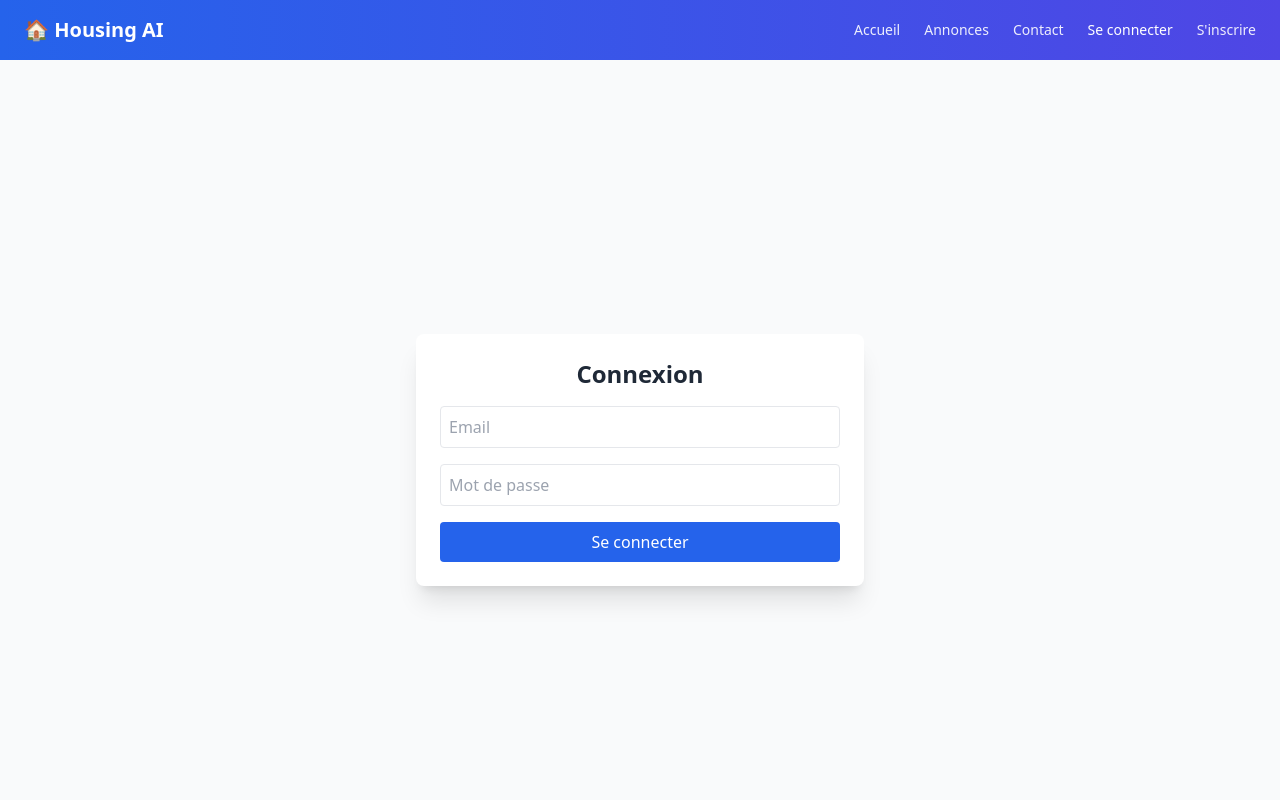
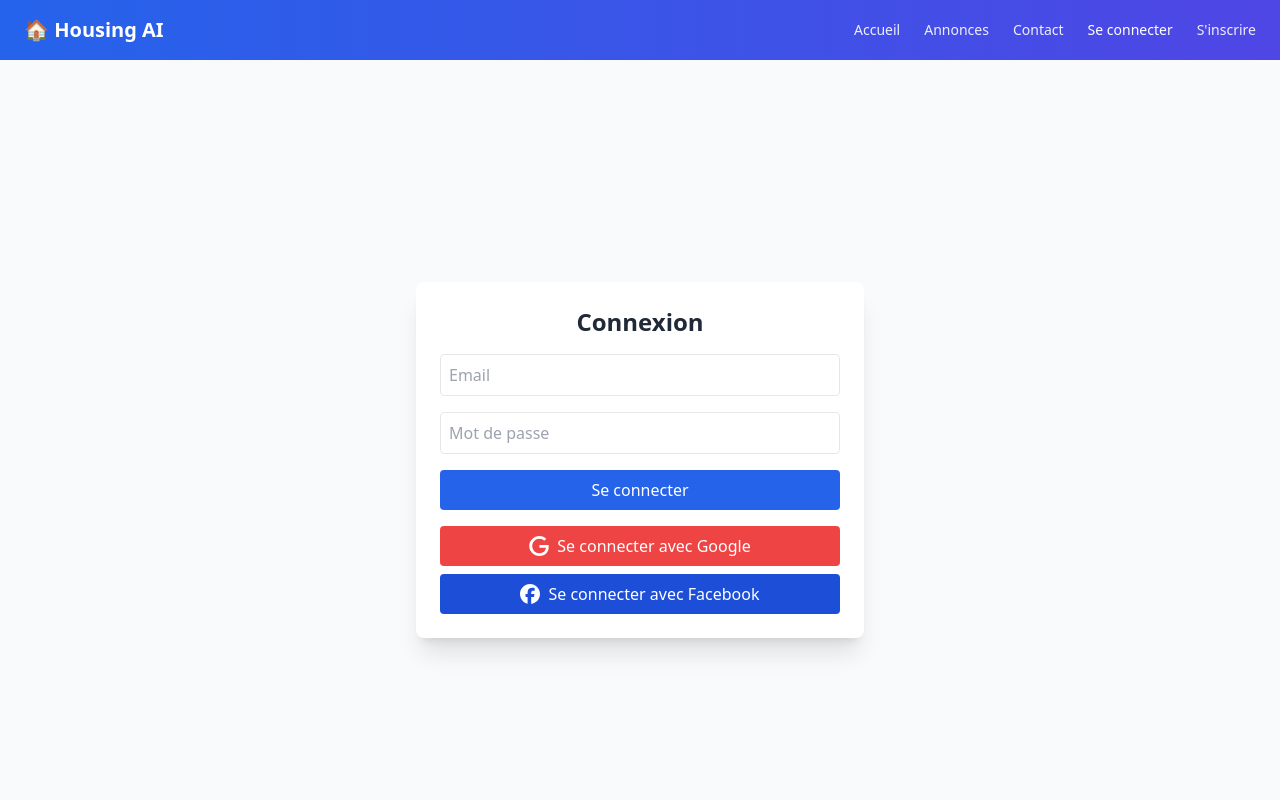
Before and after one commit to TokDar2410621/HousingSite, a React (Vite) app in the folder housing-ai/: page /login in a window 1280 px wide. Shown: the top 800 px of the page. Built offline with nearby package versions, Linux system fonts and the light colour scheme.

Commit message:
Add social login buttons

```diff
--- a/housing-ai/src/pages/Login.jsx
+++ b/housing-ai/src/pages/Login.jsx
@@ -57,6 +57,26 @@ const Login = () => {
             Se connecter
           </button>
         </form>
+        <div className="mt-4 space-y-2">
+          <a
+            href={`${import.meta.env.VITE_API_URL}../accounts/google/login/`}
+            className="flex items-center justify-center gap-2 w-full bg-red-500 hover:bg-red-600 text-white py-2 rounded"
+          >
+            <svg className="w-5 h-5" viewBox="0 0 24 24" aria-hidden="true" xmlns="http://www.w3.org/2000/svg">
+              <path d="M12.48 10.92v3.28h7.84c-.24 1.84-.853 3.187-1.787 4.133-1.147 1.147-2.933 2.4-6.053 2.4-4.827 0-8.6-3.893-8.6-8.72s3.773-8.72 8.6-8.72c2.6 0 4.507 1.027 5.907 2.347l2.307-2.307C18.747 1.44 16.133 0 12.48 0 5.867 0 .307 5.387.307 12s5.56 12 12.173 12c3.573 0 6.267-1.173 8.373-3.36 2.16-2.16 2.84-5.213 2.84-7.667 0-.76-.053-1.467-.173-2.053H12.48z" fill="currentColor" />
+            </svg>
+            <span>Se connecter avec Google</span>
+          </a>
+          <a
+            href={`${import.meta.env.VITE_API_URL}../accounts/facebook/login/`}
+            className="flex items-center justify-center gap-2 w-full bg-blue-700 hover:bg-blue-800 text-white py-2 rounded"
+          >
+            <svg className="w-5 h-5" viewBox="0 0 24 24" aria-hidden="true" xmlns="http://www.w3.org/2000/svg">
+              <path d="M9.101 23.691v-7.98H6.627v-3.667h2.474v-1.58c0-4.085 1.848-5.978 5.858-5.978.401 0 .955.042 1.468.103a8.68 8.68 0 0 1 1.141.195v3.325a8.623 8.623 0 0 0-.653-.036 26.805 26.805 0 0 0-.733-.009c-.707 0-1.259.096-1.675.309a1.686 1.686 0 0 0-.679.622c-.258.42-.374.995-.374 1.752v1.297h3.919l-.386 2.103-.287 1.564h-3.246v8.245C19.396 23.238 24 18.179 24 12.044c0-6.627-5.373-12-12-12s-12 5.373-12 12c0 5.628 3.874 10.35 9.101 11.647Z" fill="currentColor" />
+            </svg>
+            <span>Se connecter avec Facebook</span>
+          </a>
+        </div>
       </div>
     </div>
   )
```
